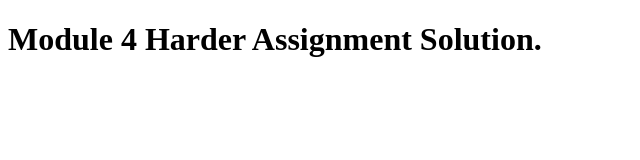
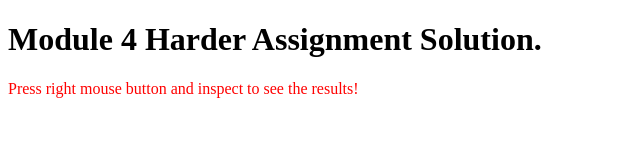
Before and after one commit to matulisd/courserawebdev, a plain HTML site: page sites/module4/harder/index.html in a window 1280 px wide. Shown: the whole page, without its empty margins (0-640 px from the left). Drawn offline with Linux system fonts and the light colour scheme.

Commit message:
Added explanation on how to see the results

```diff
--- a/sites/module4/harder/index.html
+++ b/sites/module4/harder/index.html
@@ -14,6 +14,7 @@
 
 <body>
     <h1>Module 4 Harder Assignment Solution.</h1>
+    <p style="color:red">Press right mouse button and inspect to see the results!</p>
 </body>
 
 </html>
```
